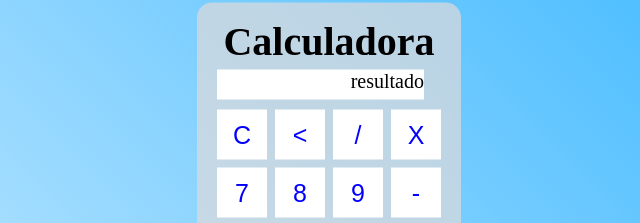
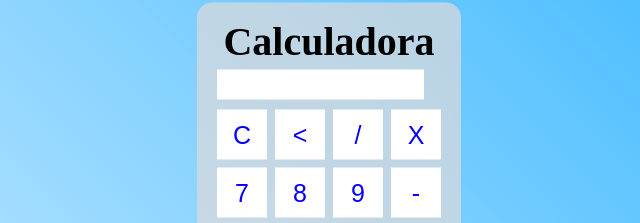
Before and after one commit to pedraolindo1/billubuscaconhecimento, a plain HTML site: page index.html in a window 1280 px wide. Shown: the part 193-416 px from the top of the page, 311-951 px from the left. Drawn offline with Linux system fonts and the light colour scheme.

Commit message:
Add files via upload

```diff
--- a/index.html
+++ b/index.html
@@ -13,7 +13,7 @@
             <h1>Criado por Predo</h1>
             <div class="Calculadora">
                 <h1>Calculadora</h1>
-                <p id="resultado">resultado</p>
+                <p id="resultado"></p>
                 <table>
                     <tr>
                         <td><button class="botao">C</button></td>
```
